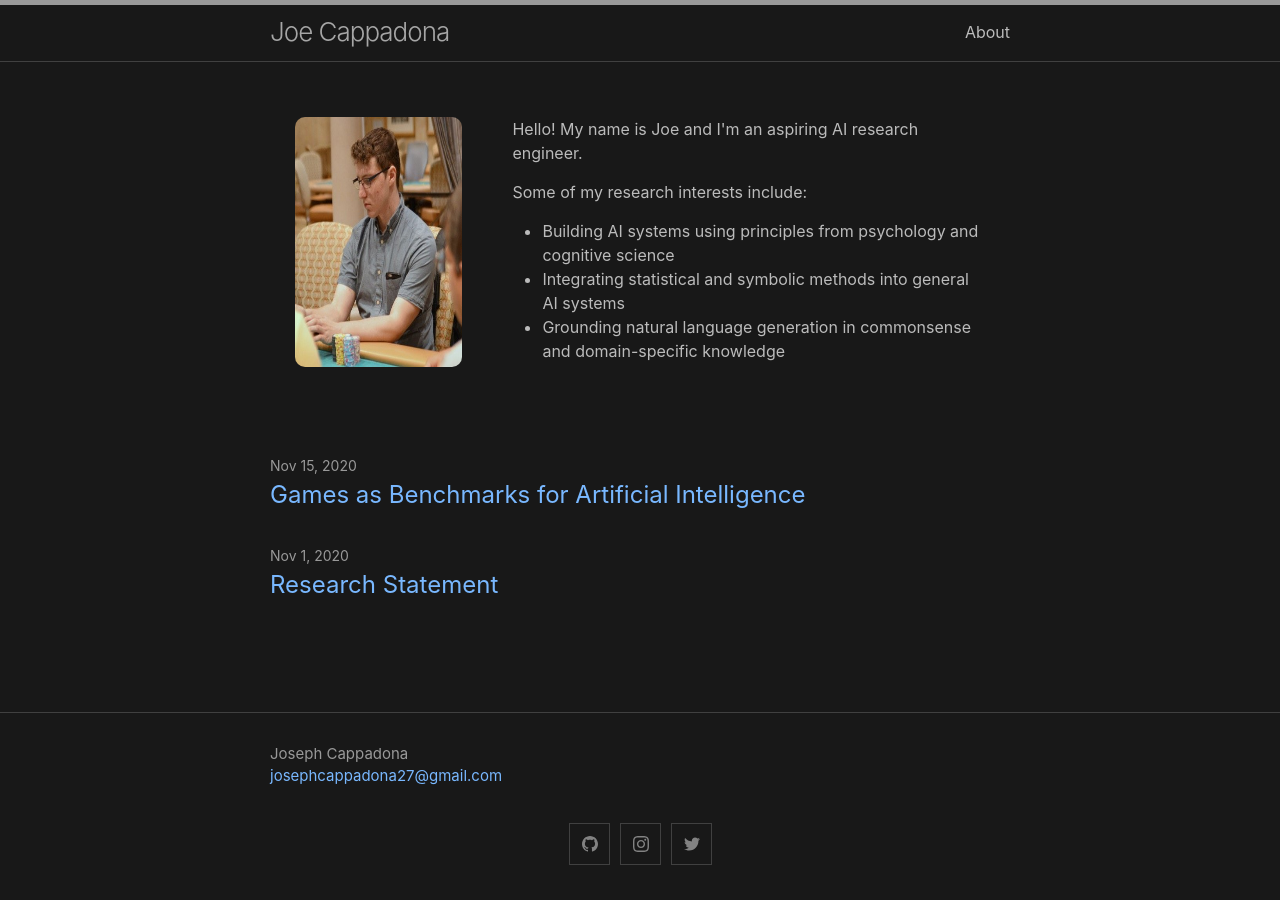
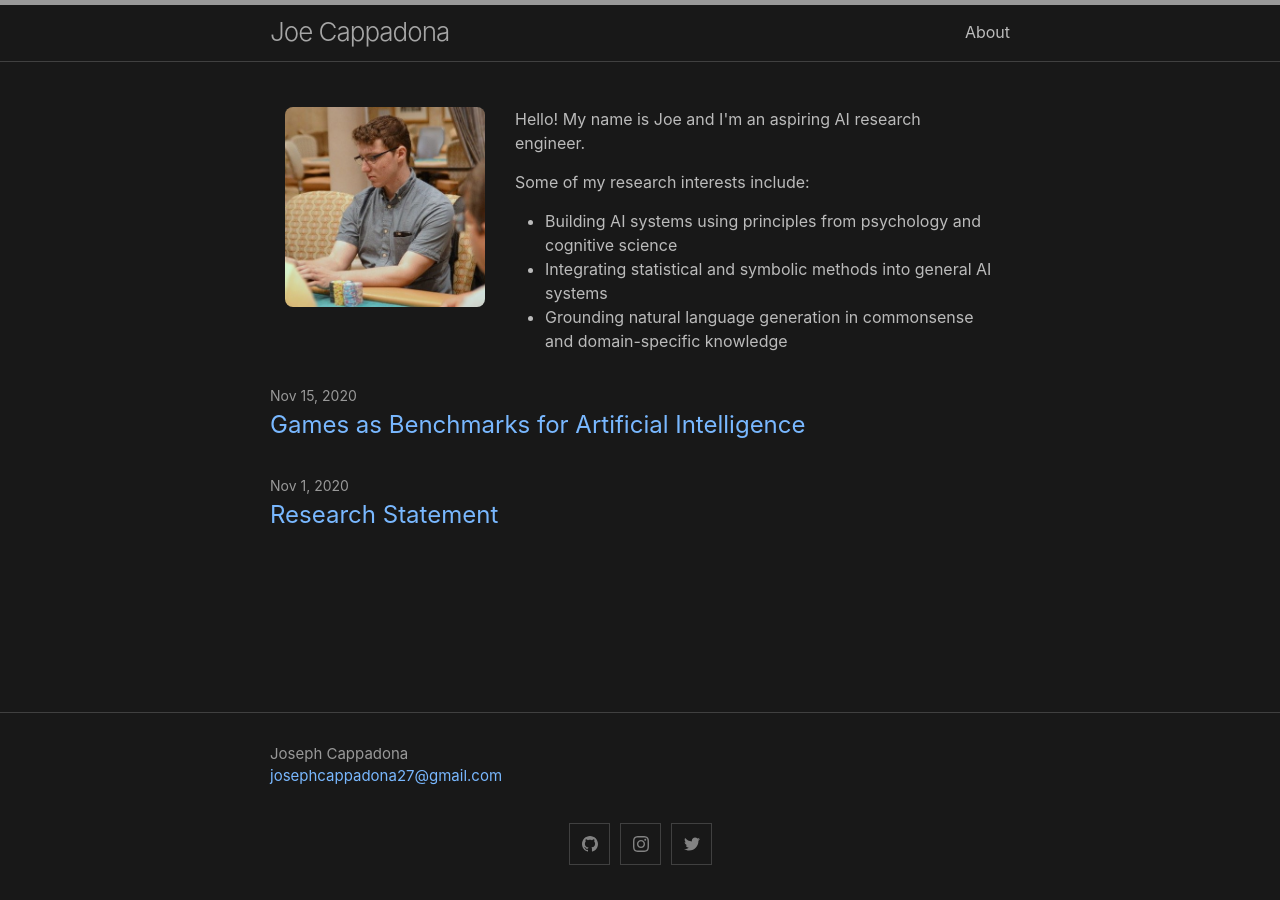
Before and after one commit to josephcappadona/josephcappadona.github.io, a Jekyll site: the page built from index.md, in a window 1280 px wide. Built offline with Jekyll 4.4.1, drawn with Linux system fonts in a browser that asks for light colours.

Commit message:
Update index.md

```diff
--- a/index.md
+++ b/index.md
@@ -2,11 +2,11 @@
 layout: home
 ---
 
-<div style="display: flex; margin-bottom: 50px;">
-  <div style="width: 250px; height: 250px; margin: 25px;">
-    <img src="/assets/img/headshot.jpeg" style="width: 100%; height: 100%; border-radius: 10px;" />
+<div style="display: flex;">
+  <div style="width: 200px; height: 200px; margin: 15px; flex-shrink: 0;">
+    <img src="/assets/img/headshot.jpeg" style="border-radius: 8px;" />
   </div>
-  <div style="margin: 25px;">
+  <div style="margin: 15px;">
     <p>Hello! My name is Joe and I'm an aspiring AI research engineer.</p>
     <p>
       Some of my research interests include:
```
